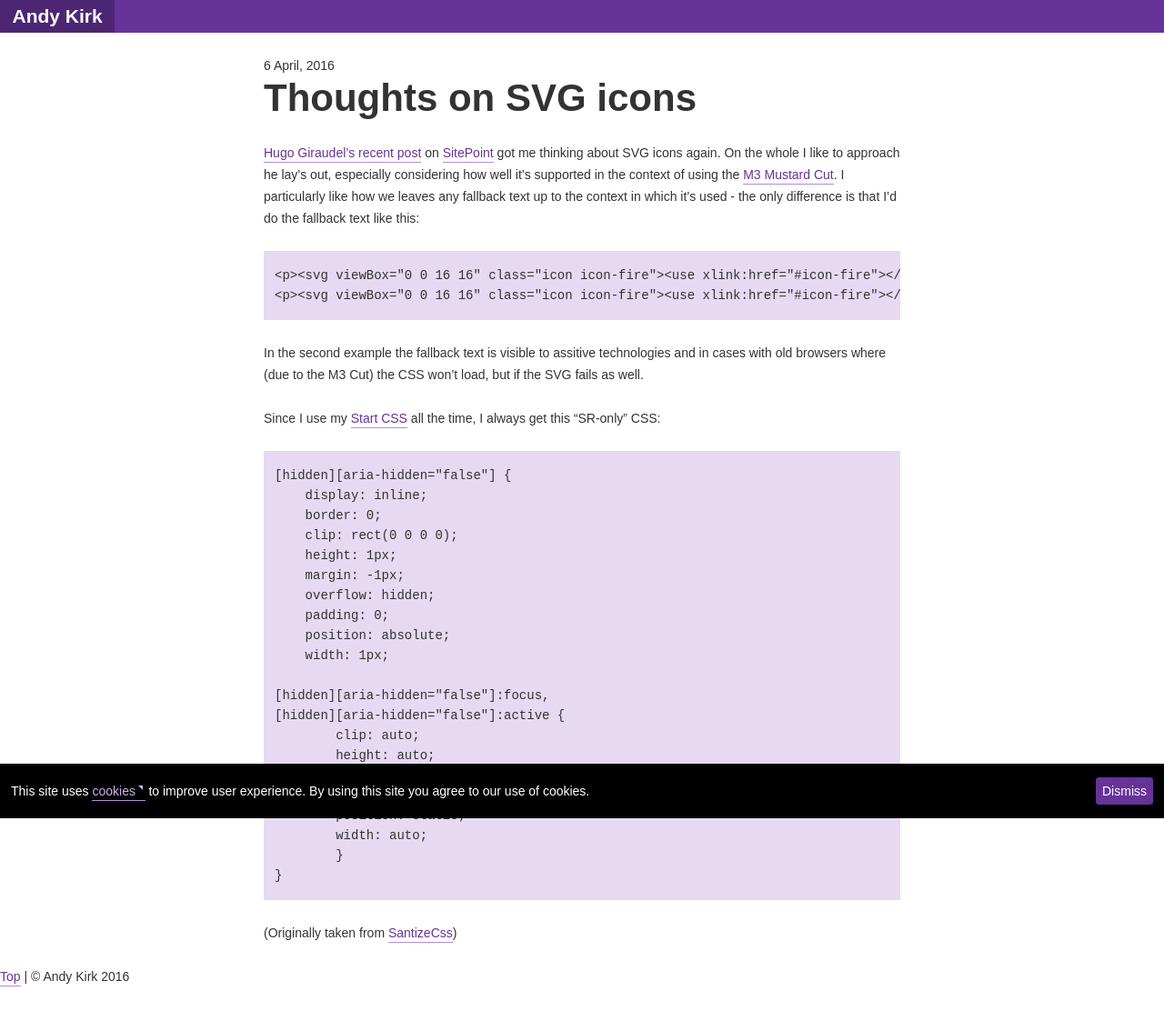
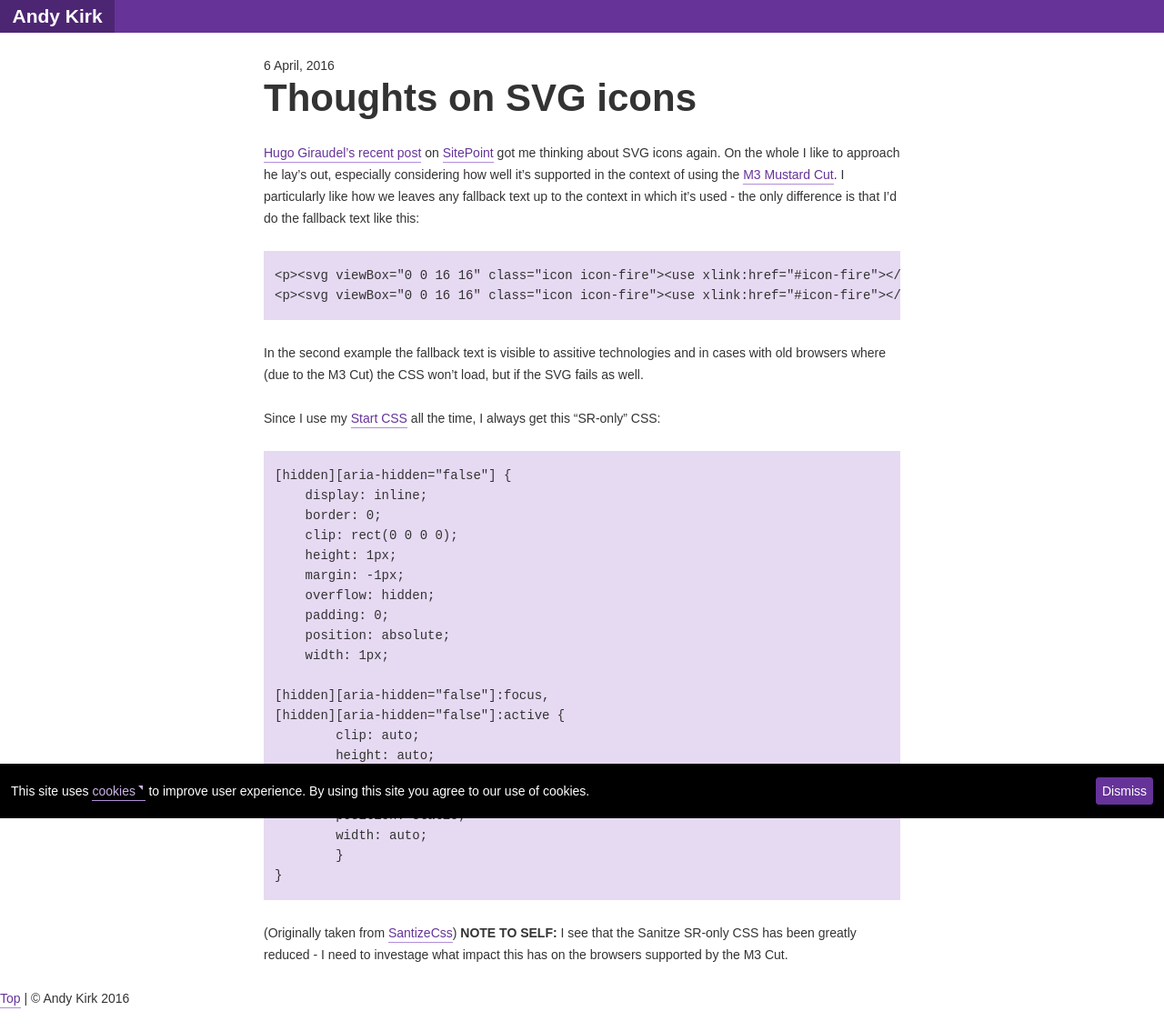
Before and after one commit to andykirk/andykirk.github.io, a Jekyll site: the page built from _posts/2016-04-06-thoughts-on-svg-icons.md, in a window 1280 px wide. Shown: the whole page at 91% size. Built offline with Jekyll 4.4.1, drawn with Linux system fonts in a browser that asks for light colours; before the commit the page ends 1110 px from its top, so only the background shows below that.

Commit message:
Update 2016-04-06-thoughts-on-svg-icons.md

```diff
--- a/_posts/2016-04-06-thoughts-on-svg-icons.md
+++ b/_posts/2016-04-06-thoughts-on-svg-icons.md
@@ -39,3 +39,4 @@ Since I use my [Start CSS](https://github.com/Fall-Back/Start-CSS) all the time,
 }
 ~~~
 (Originally taken from [SantizeCss](https://10up.github.io/sanitize.css/))
+**NOTE TO SELF:** I see that the Sanitze SR-only CSS has been greatly reduced - I need to investage what impact this has on the browsers supported by the M3 Cut.
```
